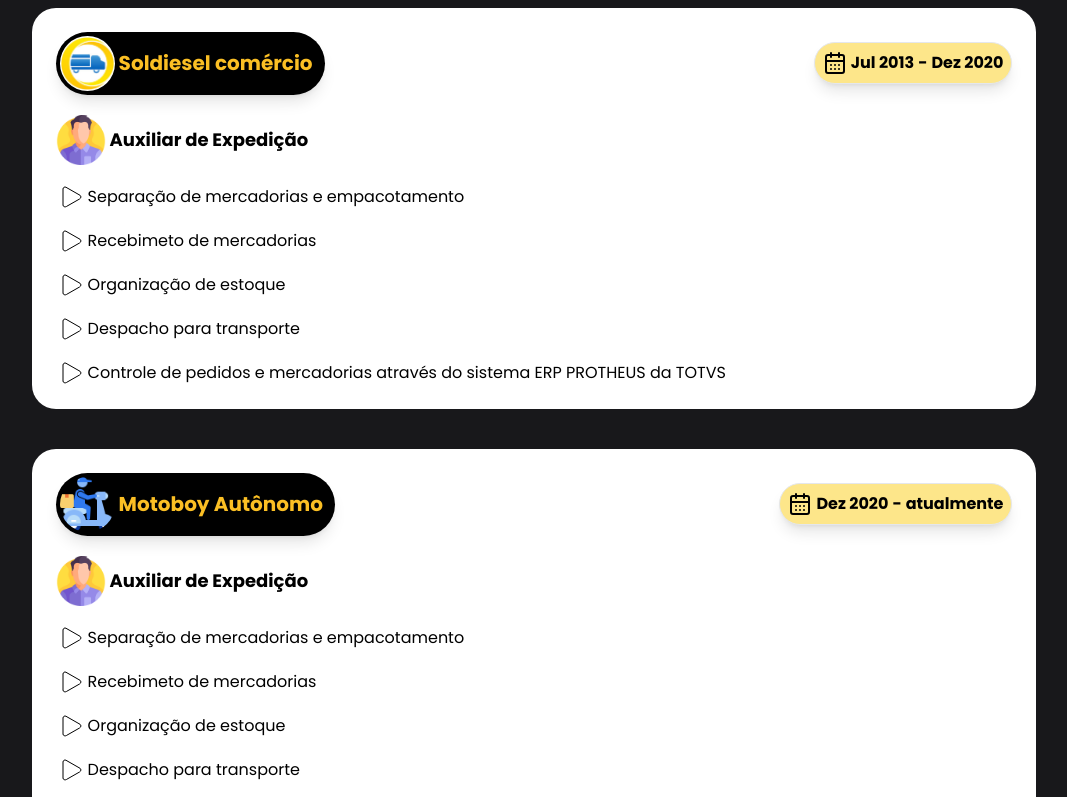
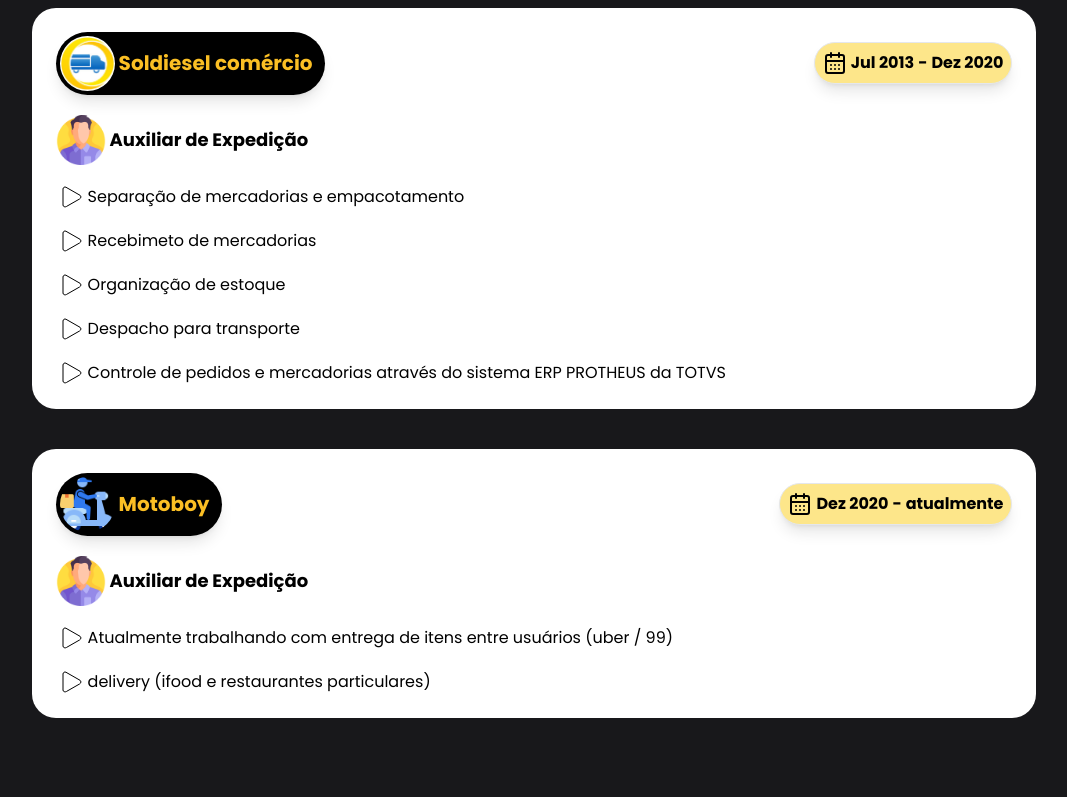
Before and after one commit to kaue-S/portfolio, a Next.js app: page / in a window 1280 px wide. Shown: the part 2000-2797 px from the top of the page, without its empty margins (106-1173 px from the left). After the commit the page ends 2758 px from the top, so only its background shows below. Built offline with nearby package versions, Linux system fonts and the light colour scheme; what tailwindcss-animated would draw is missing.

Commit message:
Update Experiencia.jsx

```diff
--- a/src/components/Experiencia.jsx
+++ b/src/components/Experiencia.jsx
@@ -61,7 +61,7 @@
                 <figure className="bg-black flex items-center rounded-full p-1 pr-3 gap-1 justify-around shadow-lg">
                     <Image src={"/images/motoboy.png"} alt="logotipo de uma empresa" width={55} height={55} className="rounded-full"/>
                         <figcaption>
-                            <p className="text-amber-400 font-bold text-nowrap text-xl">Motoboy Autônomo</p>
+                            <p className="text-amber-400 font-bold text-nowrap text-xl">Motoboy</p>
                         </figcaption>
                 </figure>
 
@@ -79,23 +79,11 @@
             <article className="flex flex-col gap-5  text-black">
                 <div className='flex items-start'>
                     <Triangle className="rotate-90 min-w-8" strokeWidth={1}/>
-                    <p>Separação de mercadorias e empacotamento</p>
+                    <p>Atualmente trabalhando com entrega de itens entre usuários (uber / 99)</p>
                 </div>
                 <div className='flex items-start'>
                     <Triangle className="rotate-90 min-w-8" strokeWidth={1}/>
-                    <p>Recebimeto de mercadorias</p>
-                </div>
-                <div className='flex items-start'>
-                    <Triangle className="rotate-90 min-w-8" strokeWidth={1}/>
-                    <p>Organização de estoque</p>
-                </div>
-                <div className='flex items-start'>
-                    <Triangle className="rotate-90 min-w-8" strokeWidth={1}/>
-                    <p>Despacho para transporte</p>
-                </div>
-                <div className='flex items-start'>
-                    <Triangle className="rotate-90 min-w-8" strokeWidth={1}/>
-                    <p>Controle de pedidos e mercadorias através do sistema ERP PROTHEUS da TOTVS</p>
+                    <p>delivery (ifood e restaurantes particulares)</p>
                 </div>
 
             </article>
```
